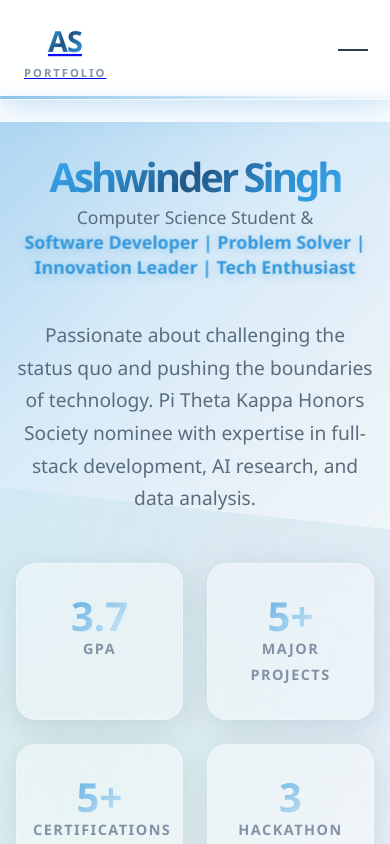
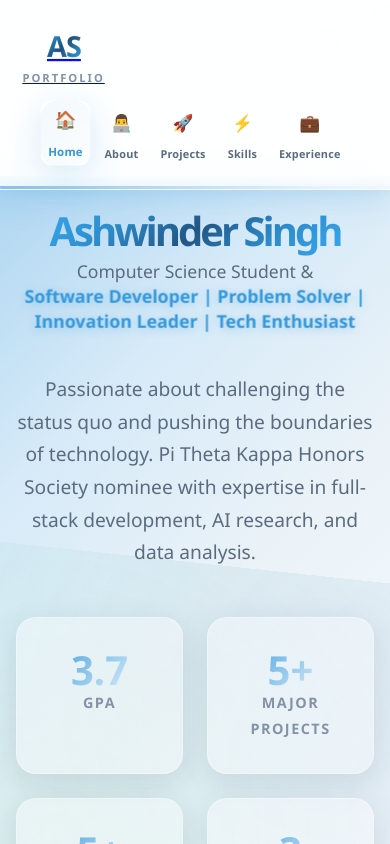
Before and after one commit to Ashwinder9693/portfolio, a React (Vite) app: page / in a window 390 px wide. Shown: the top 844 px of the page. Built offline with nearby package versions, Linux system fonts and the light colour scheme.

Commit message:
Update site

```diff
--- a/src/styles.css
+++ b/src/styles.css
@@ -4006,92 +4006,59 @@ img, video {
    END OF STYLESHEET
    ================================ */
 
-   /* ===== MOBILE NAV: hamburger + overlay (overrides) ===== */
+ /* === MOBILE: show the full nav, no dropdown, wrap into rows === */
 @media (max-width: 768px) {
-  /* reset the extra top gap now that nav no longer wraps */
-  .main-content { margin-top: 90px; }
-
-  /* show the hamburger */
-  .menu-toggle {
-    display: inline-flex;
-    align-items: center;
+  /* keep the bar fixed and let it be tall enough for two rows */
+  .nav { padding: 0.35rem 0 0.4rem; }
+
+  /* logo + controls on the first row, menu below it */
+  .nav-container {
+    padding: 0.6rem 0.9rem;
+    flex-wrap: wrap;              /* allow wrapping */
+    row-gap: 6px;
+  }
+
+  /* hide hamburger completely */
+  .menu-toggle { display: none !important; }
+
+  /* inline menu, not a sliding panel */
+  .nav-menu {
+    order: 3;                     /* push below the logo row */
+    position: static !important;  /* no fixed overlay */
+    display: flex;
+    flex-wrap: wrap;              /* WRAP onto two rows if needed */
     justify-content: center;
-    width: 42px; height: 42px;
-    border: 0; background: transparent; padding: 6px; cursor: pointer;
-    touch-action: manipulation;
-  }
-  .menu-toggle span {
-    display: block; height: 2px; width: 100%;
-    background: var(--text-primary);
-    margin: 6px 0;
-    transition: transform .2s ease, opacity .2s ease;
-  }
-
-  /* turn burger into “X” while open */
-  .nav.nav-open .menu-toggle span:nth-child(1) { transform: translateY(8px) rotate(45deg); }
-  .nav.nav-open .menu-toggle span:nth-child(2) { opacity: 0; }
-  .nav.nav-open .menu-toggle span:nth-child(3) { transform: translateY(-8px) rotate(-45deg); }
-
-  /* slide-down panel menu */
-  .nav-menu {
-    position: fixed;
-    left: 0; right: 0;
-    top: 70px;                  /* sits just under the bar */
-    bottom: 0;
-    display: flex;
-    flex-direction: column;
-    align-items: stretch;
-    gap: 8px;
-    padding: 14px;
-    background: var(--bg-secondary);
-    border-top: 1px solid var(--border-color);
-    transform: translateY(-10px);
-    opacity: 0;
-    pointer-events: none;
-    transition: transform .22s ease, opacity .18s ease;
-    overscroll-behavior: contain;
-    z-index: 1002;              /* above overlay */
-  }
+    gap: 6px 8px;
+    padding: 4px 0 6px;
+    background: transparent !important;
+    border: 0 !important;
+    transform: none !important;
+    opacity: 1 !important;
+    pointer-events: auto !important;
+    z-index: auto !important;
+  }
+
+  /* make buttons compact */
   .nav-item {
-    width: 100%;
-    flex-direction: row;
-    justify-content: flex-start;
-    gap: 12px;
-    padding: 14px 12px;
-    border-radius: 12px;
-    font-size: 1rem;
-  }
-  .nav-icon { font-size: 1.25rem; margin: 0 10px 0 2px; }
-
-  /* dimmed backdrop */
-  .nav-overlay {
-    position: fixed; inset: 0;
-    background: rgba(0,0,0,.35);
-    opacity: 0; pointer-events: none;
-    transition: opacity .2s ease;
-    z-index: 1001;
-  }
-
-  /* when menu is open */
-  .nav.nav-open .nav-menu { transform: translateY(0); opacity: 1; pointer-events: auto; }
-  .nav.nav-open .nav-overlay { opacity: 1; pointer-events: auto; }
-
-  /* stop wrapping the buttons across lines in the top bar */
-  .nav-container { flex-wrap: nowrap; }
-}
-
-/* ---- HARD OVERRIDE: collapse the nav list on phones unless menu is open ---- */
-@media (max-width: 768px) {
-  /* hide the inline nav row entirely until the burger is opened */
-  .nav:not(.nav-open) .nav-menu {
-    display: none !important;
-  }
-
-  /* when opened, show it as the fixed slide-down panel you already styled */
-  .nav.nav-open .nav-menu {
-    display: flex !important;
-  }
-
-  /* keep the top bar from wrapping */
-  .nav-container { flex-wrap: nowrap !important; }
-}
+    flex: 0 1 auto;
+    padding: 6px 9px;
+    border-radius: 10px;
+    font-size: 0.78rem;           /* smaller labels */
+    gap: 6px;
+  }
+  .nav-icon  { font-size: 1.05rem; margin-bottom: 2px; }
+  .nav-label { font-size: 0.72rem; letter-spacing: .2px; }
+
+  /* no dark backdrop since we aren't using the drawer */
+  .nav-overlay { display: none !important; }
+
+  /* give content enough top space for the now-taller bar */
+  .main-content { margin-top: 128px; }
+}
+
+/* even smaller phones */
+@media (max-width: 420px) {
+  .nav-item   { padding: 5px 7px; font-size: 0.74rem; }
+  .nav-label  { font-size: 0.68rem; }
+  .main-content { margin-top: 144px; }
+}
```
